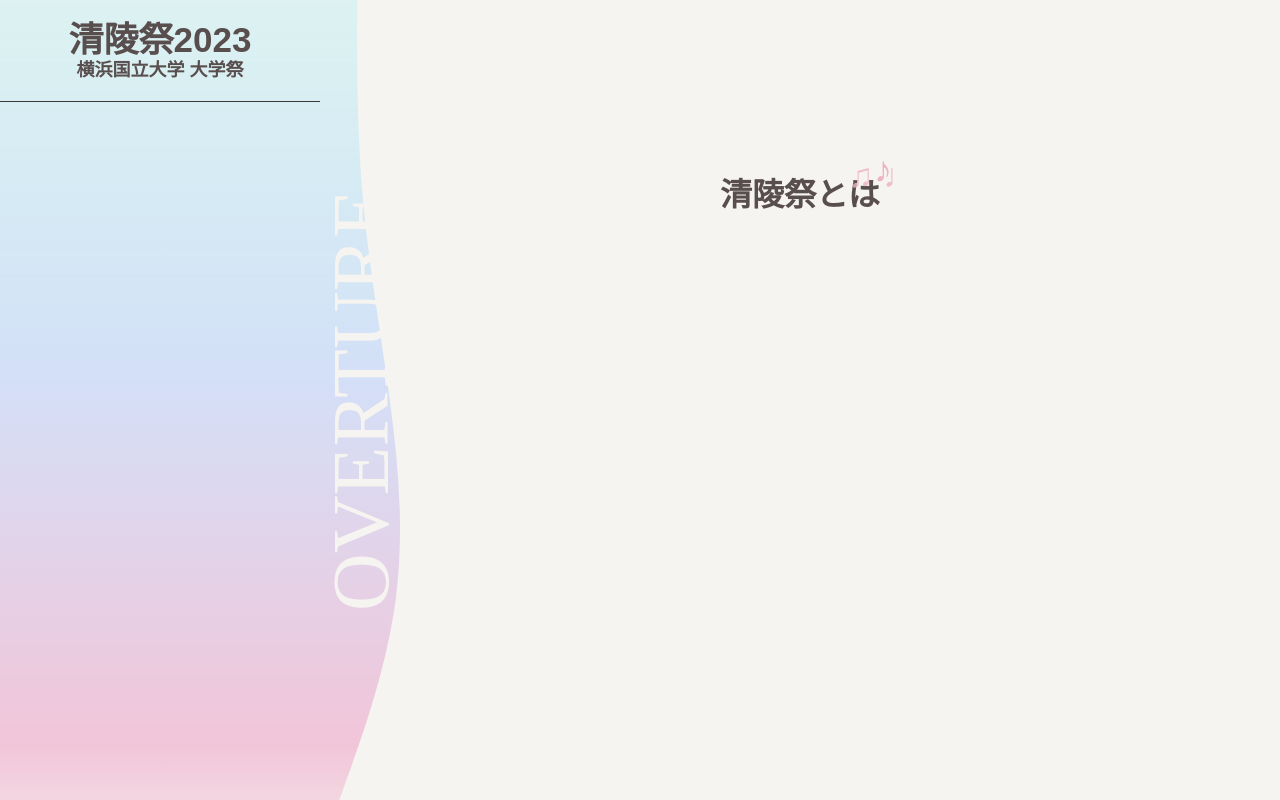
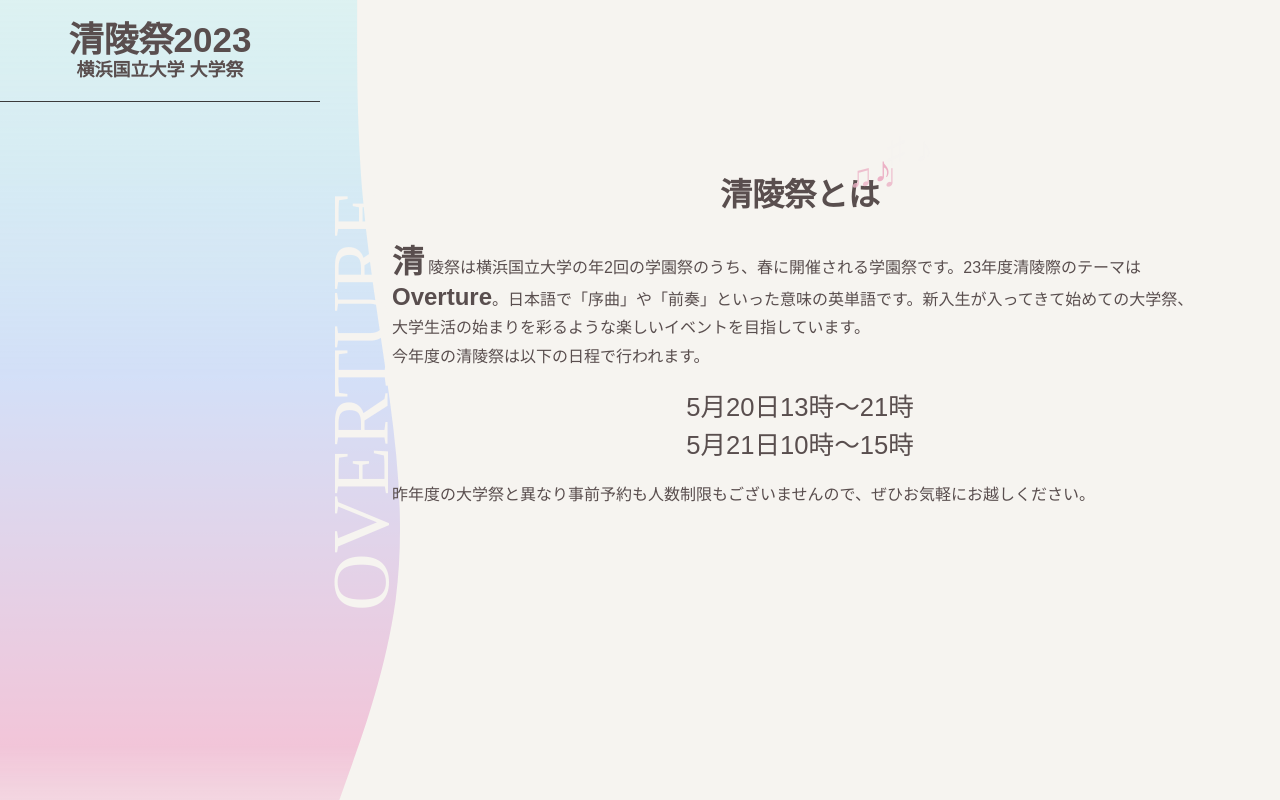
Before and after one commit to ynufes-tech/ynufes-seiryo23, a Nuxt app: page /about in a window 1280 px wide. Built offline with nearby package versions, Linux system fonts and the light colour scheme.

Commit message:
feat:清陵際の説明を追加

```diff
--- a/pages/about.vue
+++ b/pages/about.vue
@@ -2,11 +2,70 @@
 
 <template>
   <SectionTitle class="about-title" section-title="清陵祭とは" />
+  <div class="about-description-wrapper">
+    <p class="about-description">
+      <span class="first-letter">清</span
+      >陵祭は横浜国立大学の年2回の学園祭のうち、春に開催される学園祭です。23年度清陵際のテーマは<span
+        class="overture-emphasis"
+        >Overture</span
+      >。日本語で「序曲」や「前奏」といった意味の英単語です。新入生が入ってきて始めての大学祭、大学生活の始まりを彩るような楽しいイベントを目指しています。
+    </p>
+    <p class="about-description">今年度の清陵祭は以下の日程で行われます。</p>
+    <div class="date-description">
+      <ul class="date-list">
+        <li class="date-list-item">5月20日13時〜21時</li>
+        <li class="date-list-item">5月21日10時〜15時</li>
+      </ul>
+    </div>
+    <p class="about-description">
+      昨年度の大学祭と異なり事前予約も人数制限もございませんので、ぜひお気軽にお越しください。
+    </p>
+  </div>
 </template>
 
-<style scoped>
+<style scoped lang="scss">
 .about-title {
   margin: 0 auto;
   width: fit-content;
 }
+.about-description-wrapper {
+  max-width: 90%;
+  box-sizing: border-box;
+  padding: 8px 24px;
+  margin: 0 auto;
+  width: 90vw;
+
+  .about-description {
+    line-height: 1.8rem;
+    margin: 0;
+    padding: 0;
+  }
+
+  .first-letter {
+    font-size: 2rem;
+    font-weight: bold;
+    padding-right: 4px;
+  }
+  .overture-emphasis {
+    font-family: "Konkhmer-Sleokchher", sans-serif;
+    font-weight: bold;
+    font-size: 1.5rem;
+  }
+
+  .date-description {
+    margin: 16px auto;
+    .date-list {
+      list-style: none;
+      padding: 0;
+      margin: 0;
+      .date-list-item {
+        font-size: 1.6rem;
+        margin: 0;
+        padding: 0;
+        line-height: 2.4rem;
+        text-align: center;
+      }
+    }
+  }
+}
 </style>
```
